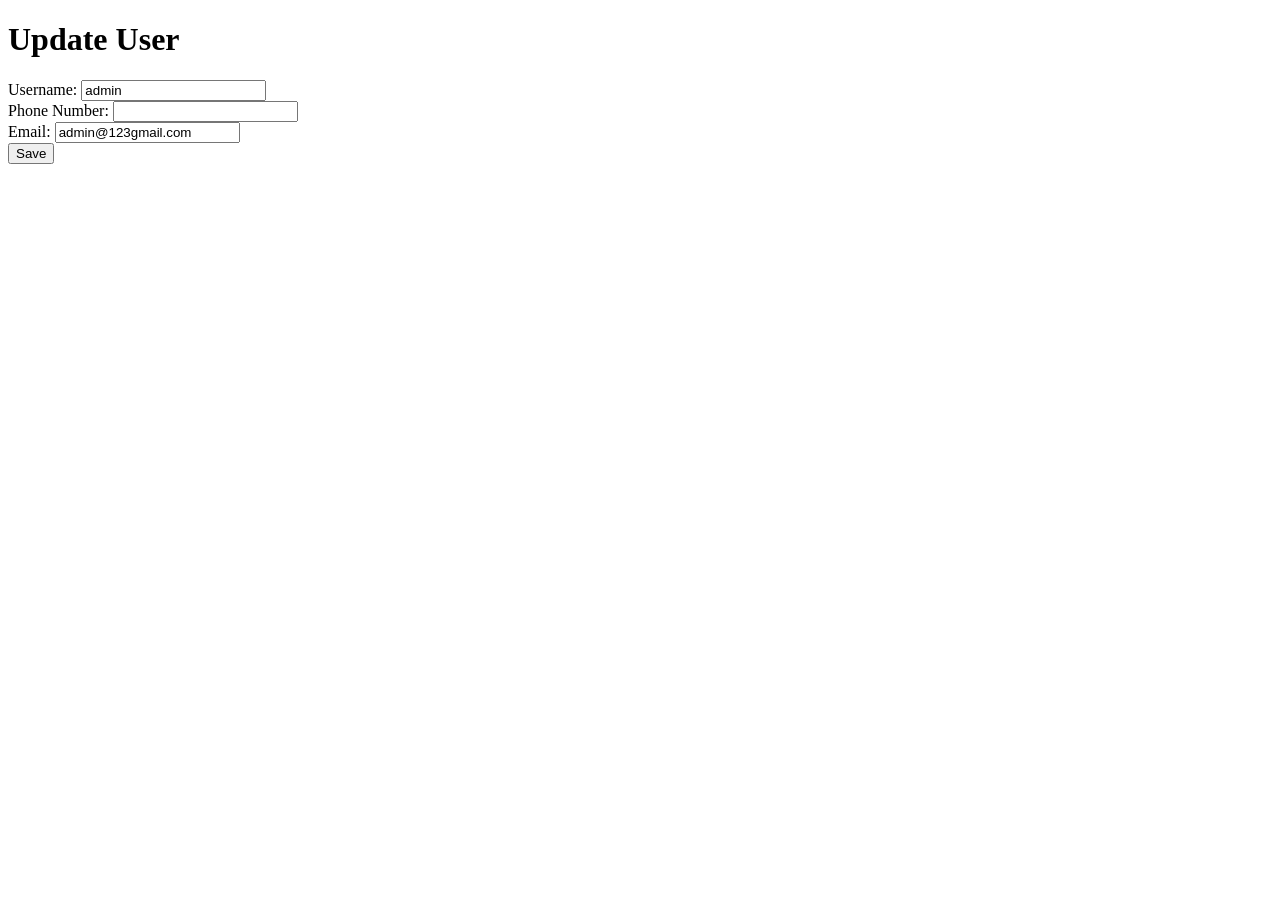
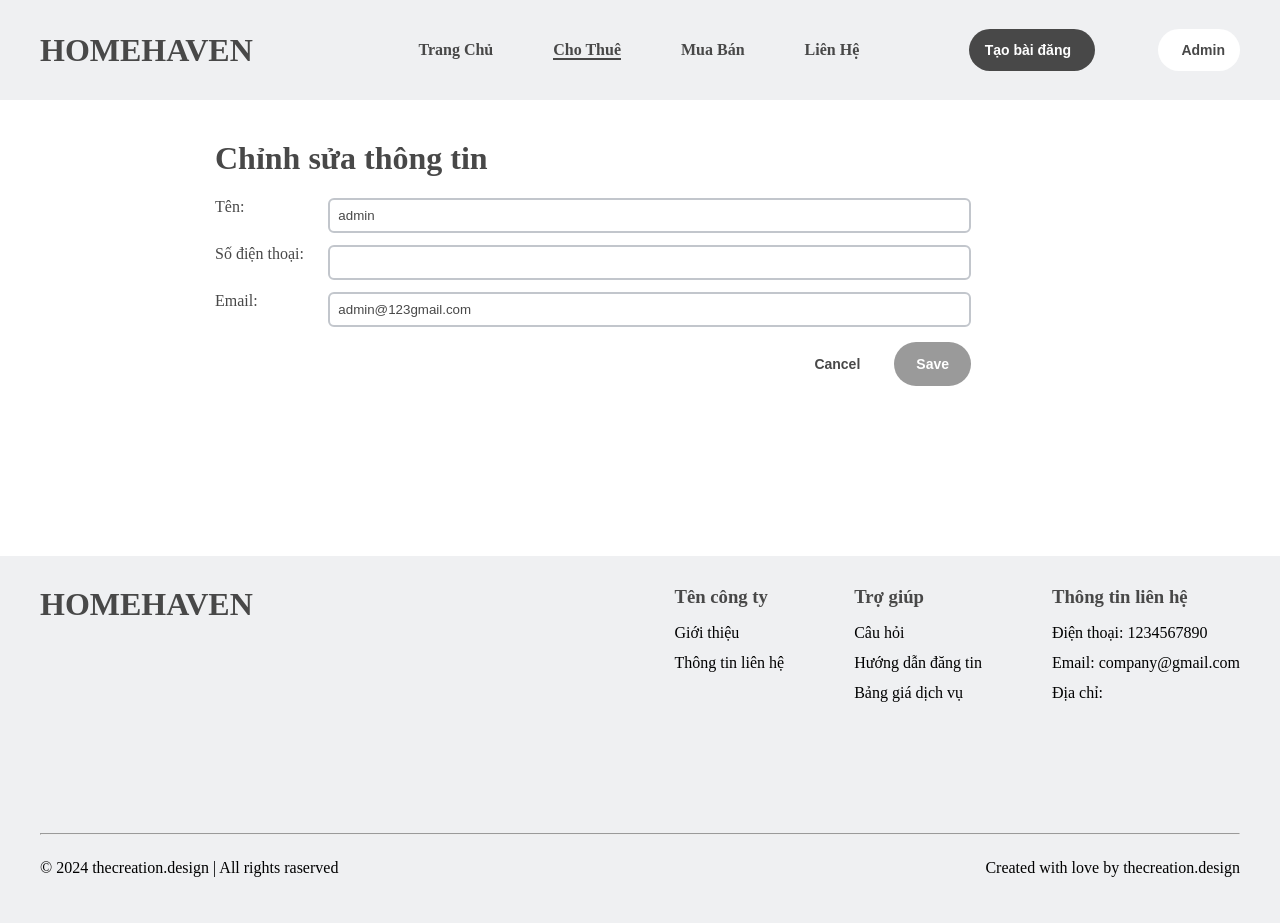
Before and after one commit to hothanhtuan1209/graduation-project, a Django app: page /user/detail/3539af9d-d79f-4f42-b89a-3797d021ab06/edit/ in a window 1280 px wide; the page is wider, and only the part inside the window is pictured. Before the commit the page ends 164 px from the top of that part, so only its background shows below. Run offline with Django 4.2, Linux system fonts and the light colour scheme; a user stored in the database is signed in; data comes from the database, SQL or seed files in the repository; both versions use the stored data as it was after the commit.

Commit message:
Update page edit information user

```diff
--- a/property_web/property_web/templates/base.html
+++ b/property_web/property_web/templates/base.html
@@ -5,7 +5,7 @@
     <meta charset="UTF-8" />
     <meta name="viewport" content="width=device-width, initial-scale=1.0" />
     <title>{% block title %}HomeHaven{% endblock %}</title>
-    <link href="{% static 'css/reset.css' %}"/>
+    <link href="{% static 'css/reset.css' %}" />
     <link rel="stylesheet" href="{% static 'css/base.css' %}" />
     <link
       href="{% static 'fontawesomefree/css/all.min.css' %}"
@@ -54,11 +54,14 @@
                 Đăng xuất
               </button>
             </form>
-              <form action="{% url 'change_password' %}" method="get">
-                <button class="header-btn btn-content" type="submit">
+            <button
+              id="changePasswordBtn"
+              class="header-btn btn-content"
+              type="button"
+            >
               Đổi mật khẩu
             </button>
-              </form>
+
             <form action="{% url 'user_detail' user_id=user.id %}" method="get">
               <button class="header-btn btn-content" type="submit">
                 Tài khoản
--- /dev/null
+++ b/property_web/users/static/css/update_user.css
@@ -0,0 +1,53 @@
+.form-container {
+  width: 63%;
+  color: #484848;
+  margin-left: 175px;
+}
+
+.update-form {
+  display: flex;
+  flex-direction: column;
+  gap: 12px;
+  margin-bottom: 15px;
+}
+
+.form-group {
+  display: flex;
+}
+
+.form-label {
+  width: 115px;
+}
+
+.form-group input {
+  width: 632px;
+  padding: 8px;
+  border-radius: 6px;
+  border: 2px solid #c2c6cc;
+  color: #484848;
+}
+
+.form-btn {
+  display: flex;
+  justify-content: flex-end;
+  gap: 12px;
+}
+
+.btn {
+  border: none;
+  background-color: #9a9a9a;
+  color: #fff;
+  font-size: 14px;
+  font-weight: 600;
+  border-radius: 30px;
+  padding: 14px 22px;
+  cursor: pointer;
+}
+
+.btn-cancel {
+  display: flex;
+  gap: 8px;
+  align-items: center;
+  background-color: #fff;
+  color: #484848;
+}
--- a/property_web/users/templates/update.html
+++ b/property_web/users/templates/update.html
@@ -1,21 +1,16 @@
-<!DOCTYPE html>
-<html lang="en">
-<head>
-    <meta charset="UTF-8">
-    <meta name="viewport" content="width=device-width, initial-scale=1.0">
-    <title>Update User</title>
-</head>
-<body>
-    <div class="container">
-        <h1 class="title">Update User</h1>
+{% extends 'base.html' %} {% load static %} {% block extrahead %}
+<link rel="stylesheet" href="{% static 'css/update_user.css' %}" />
+{% endblock extrahead %} {% block content %}
+<div class="form-container">
+  <h1 class="form-title">Chỉnh sửa thông tin</h1>
   <form method="post" class="update-form">
     {% csrf_token %}
     <div class="form-group">
-                <label for="id_username" class="form-label">Username:</label>
+      <label for="id_username" class="form-label">Tên:</label>
       {{ form.username }}
     </div>
     <div class="form-group">
-                <label for="id_phone_number" class="form-label">Phone Number:</label>
+      <label for="id_phone_number" class="form-label">Số điện thoại:</label>
       {{ form.phone_number }}
     </div>
     <div class="form-group">
@@ -25,16 +20,18 @@
     {% if form.errors %}
     <div class="form-group">
       <ul class="error-list">
-					{% for field in form %}
-						{% for error in field.errors %}
+        {% for field in form %} {% for error in field.errors %}
         <li>{{ error }}</li>
-						{% endfor %}
-					{% endfor %}
+        {% endfor %} {% endfor %}
       </ul>
     </div>
     {% endif %}
-            <button type="submit" class="btn btn-primary">Save</button>
   </form>
+  <div class="form-btn">
+    <button type="submit" class="btn btn-cancel">
+      <i class="fa-solid fa-xmark fa-xl"></i>Cancel
+    </button>
+    <button type="submit" class="btn btn-save">Save</button>
   </div>
-</body>
-</html>
+</div>
+{% endblock %}
```
Also changed, not shown: property_web/authentication/templates/change_password.html (+39 -21 lines), property_web/users/templates/detail.html (+7 -2 lines), property_web/db.sqlite3. Lines whose indentation alone changed are shown as unchanged.
